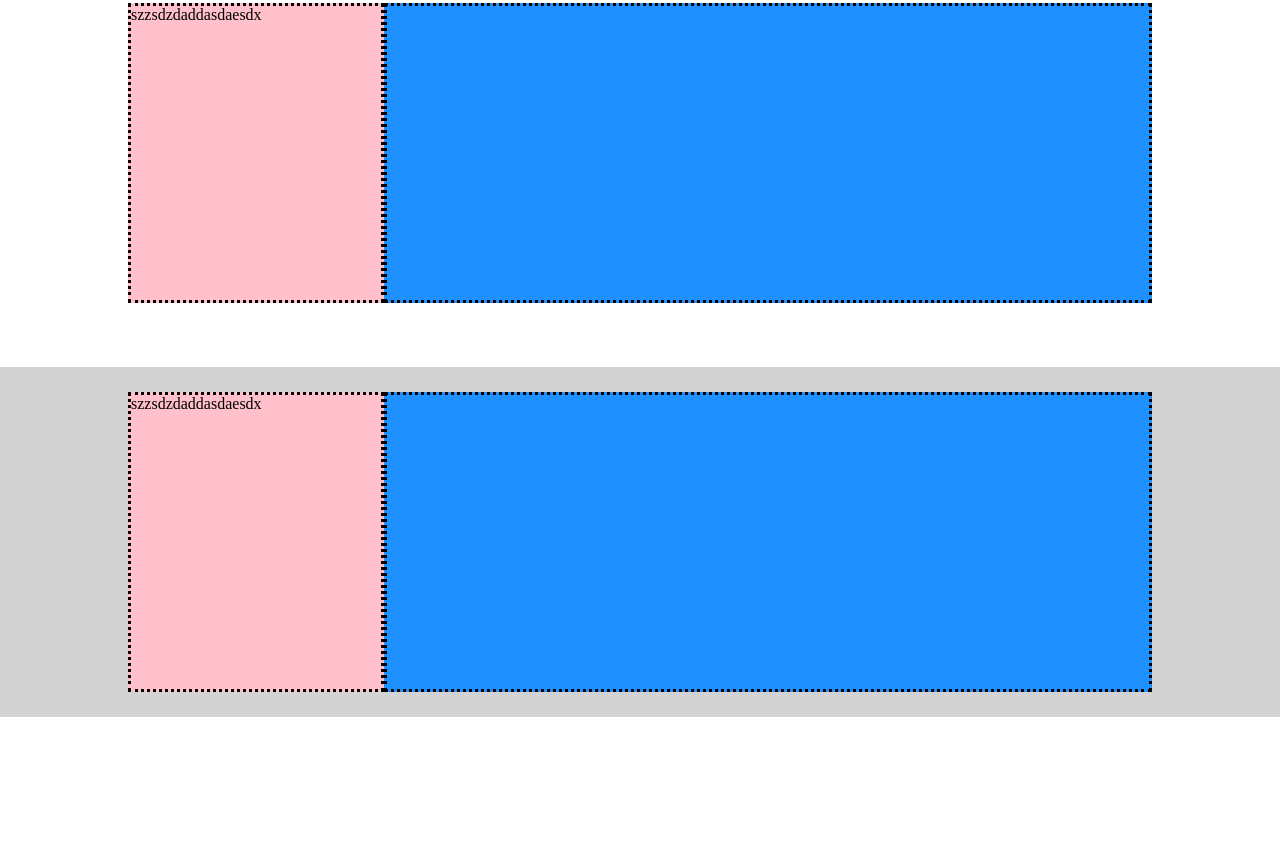
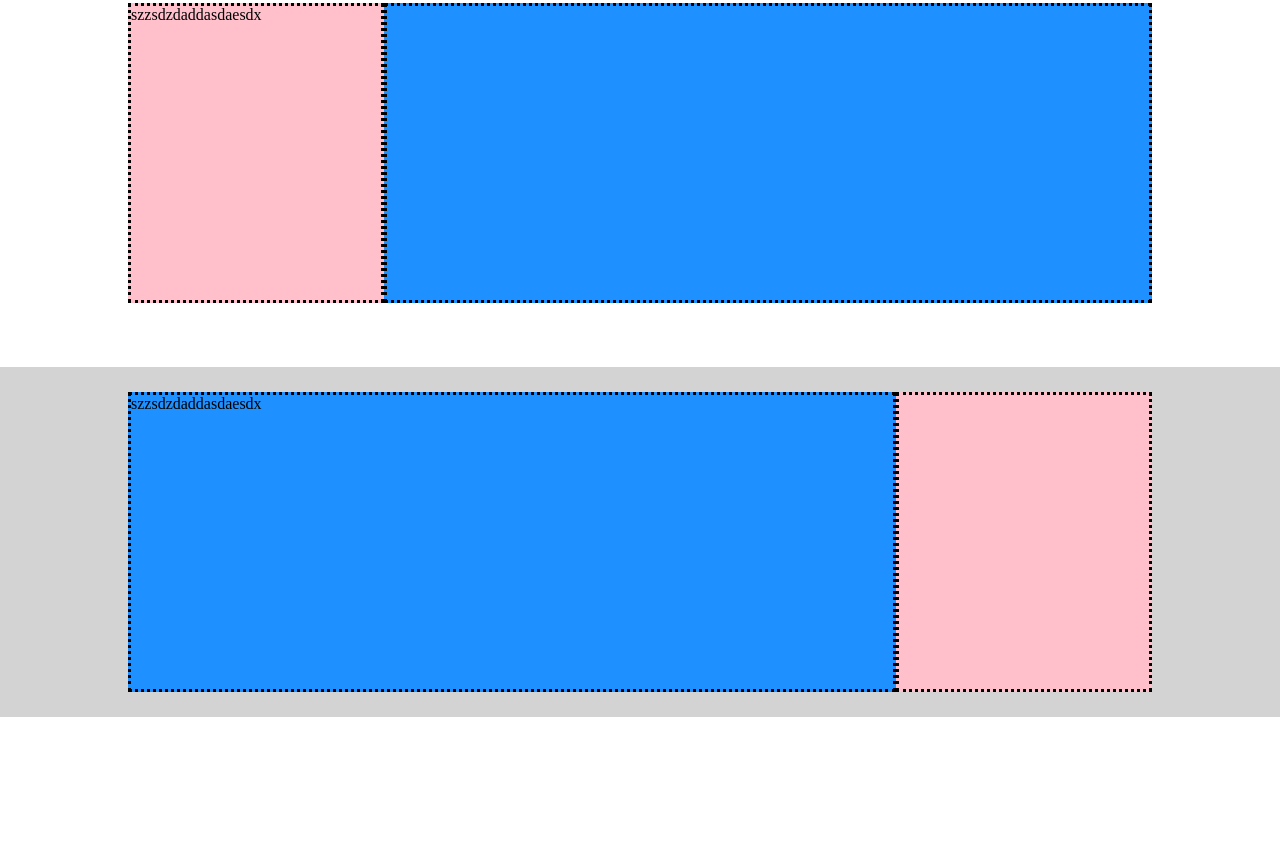
Before and after one commit to allievo24/htmlcss-struttura-discord, a plain HTML site: page index.html in a window 1280 px wide. Shown: the part 415-1257 px from the top of the page. Drawn offline with Linux system fonts and the light colour scheme.

Commit message:
correzione sezione3

```diff
--- a/index.html
+++ b/index.html
@@ -27,8 +27,8 @@
                 <div class="right"> </div>
             </section>
             <section class="sezione3">
-                <div class="left"> szzsdzdaddasdaesdx</div>
-                <div class="right"> </div>
+                <div class="right"> szzsdzdaddasdaesdx</div>
+                <div class="left"> </div>
             </section>
             <section class="sezione4">
                 <div class="left"> szzsdzdaddasdaesdx</div>
```
